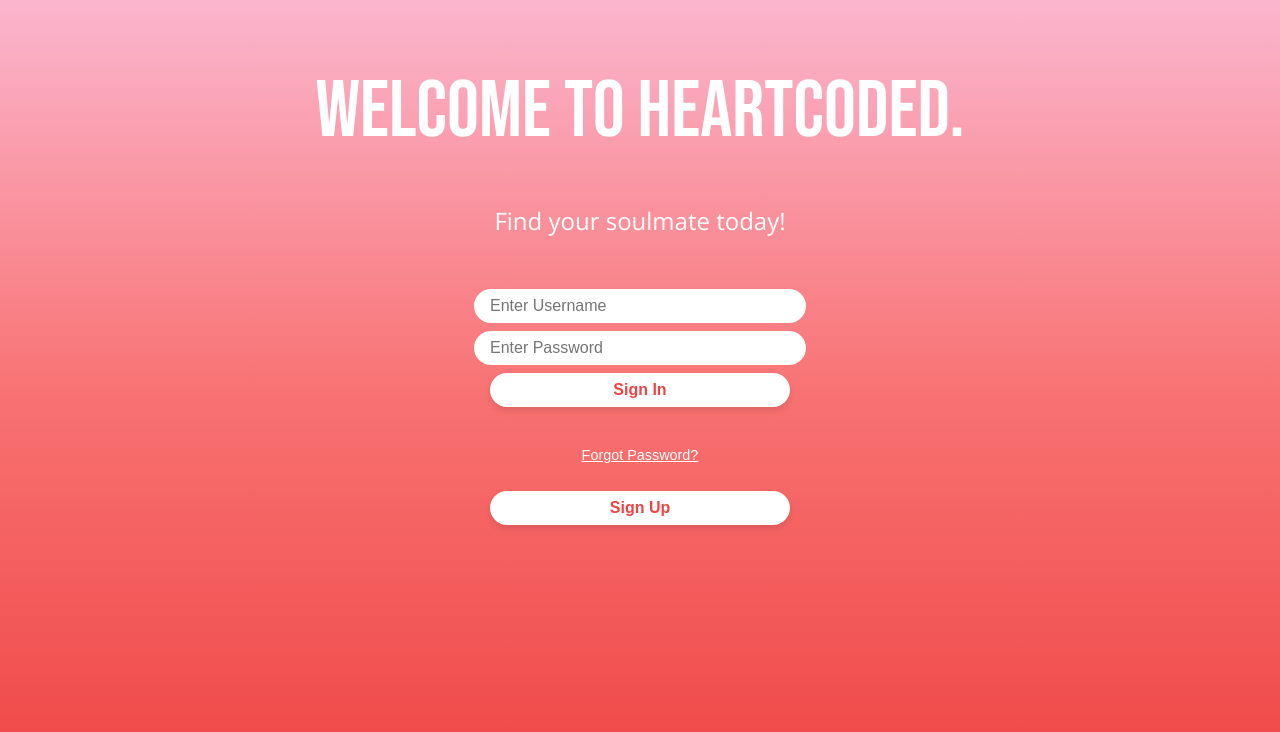
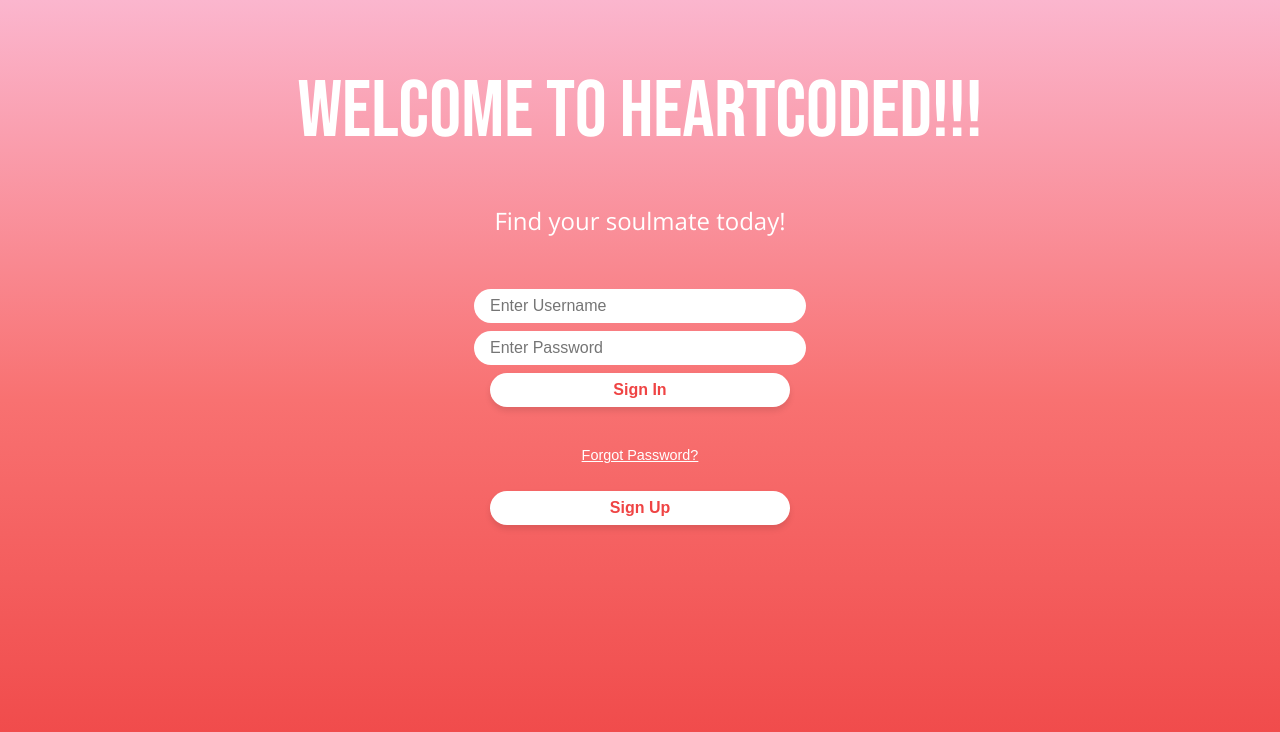
Before and after one commit to ajpieroni/316Heartcoded, a React (Create React App) app in the folder ourapp/reactapp/: page / in a window 1280 px wide. Shown: the top 732 px of the page. Built offline with nearby package versions, Linux system fonts and the light colour scheme.

Commit message:
exclamation

```diff
--- a/ourapp/reactapp/src/pages/UserLogin.js
+++ b/ourapp/reactapp/src/pages/UserLogin.js
@@ -180,7 +180,7 @@ export default function UserLogin() {
   return (
     <main className="main-login-container">
       <div className="hero-login-section">
-        <div className="hero-login-title">Welcome to Heartcoded.</div>
+        <div className="hero-login-title">Welcome to Heartcoded!!!</div>
         <p className="hero-login-subtitle">Find your soulmate today!</p>
         <div className="user-login-init-container">
           {showSignIn && (
```
Also changed, not shown: 1 other file (tests, documents, lock files or other folders).
